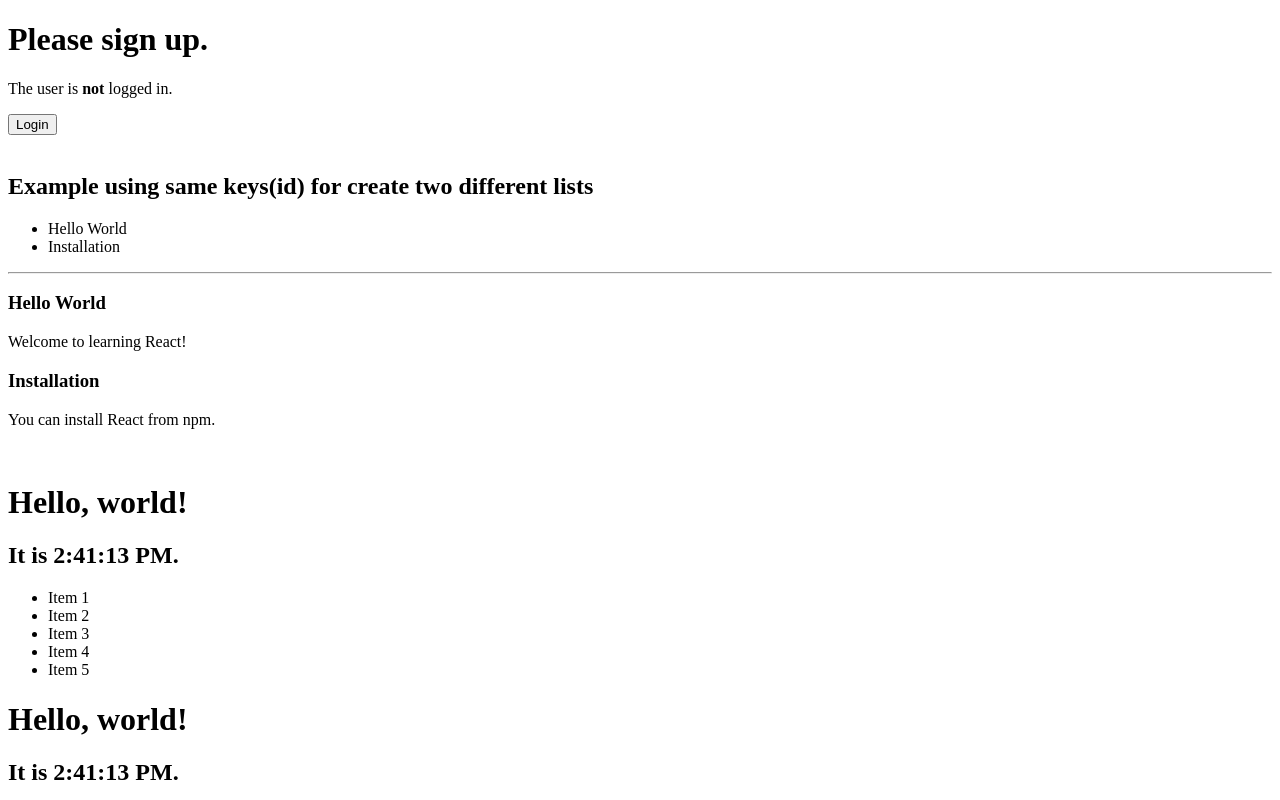
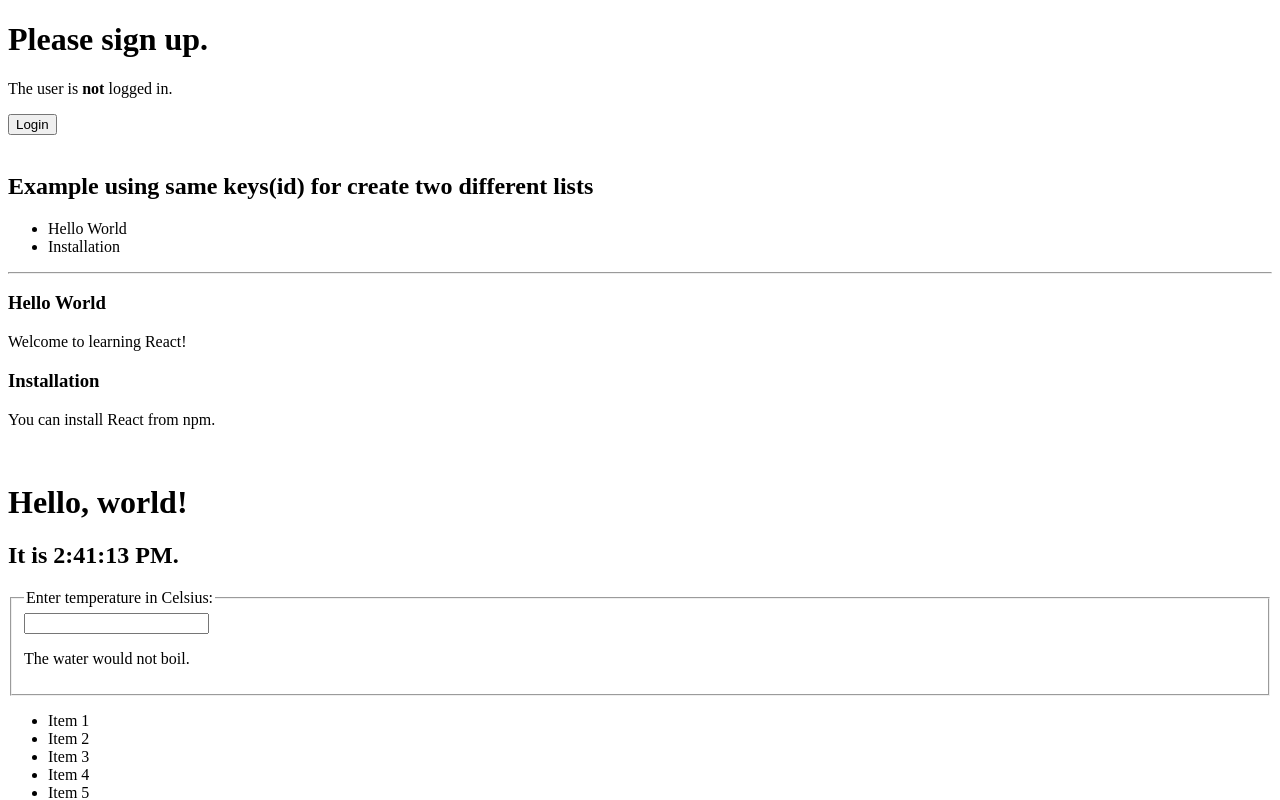
Before and after one commit to duza/test_react_project, a React (Create React App) app in the folder hello-world/: page / in a window 1280 px wide. Shown: the top 800 px of the page. Built offline with nearby package versions, Linux system fonts and the light colour scheme.

Commit message:
Added calculator which display that water would boil or not.

```diff
--- a/hello-world/src/index.js
+++ b/hello-world/src/index.js
@@ -2,6 +2,39 @@
 import ReactDOM from 'react-dom';
 //import App from './App';
 //import './index.css';
+
+function BoilingVerdict(props) {
+  if (props.celsius >= 100) {
+    return <p>The water would boil.</p>;
+  }
+  return <p>The water would not boil.</p>;
+}
+
+class Calculator extends React.Component {
+  constructor(props) {
+    super(props);
+    this.handleChange = this.handleChange.bind(this);
+    this.state = {value: ''};
+  }
+
+  handleChange(e) {
+    this.setState({value: e.target.value});
+  }
+
+  render() {
+    const value = this.state.value;
+    return (
+      <fieldset>
+        <legend>Enter temperature in Celsius:</legend>
+        <input
+          value={value}
+          onChange={this.handleChange} />
+        <BoilingVerdict
+          celsius={parseFloat(value)} />
+      </fieldset>
+    );
+  }
+}
 
 class FormCheckbox extends React.Component {
   constructor(props) {
@@ -412,6 +445,7 @@
     <LoginControl />
     <Blog posts={posts} />
     <Clock />
+    <Calculator />
     <NumberList numbers={numbers} />
     <Clock />
     <Toggle />
```
